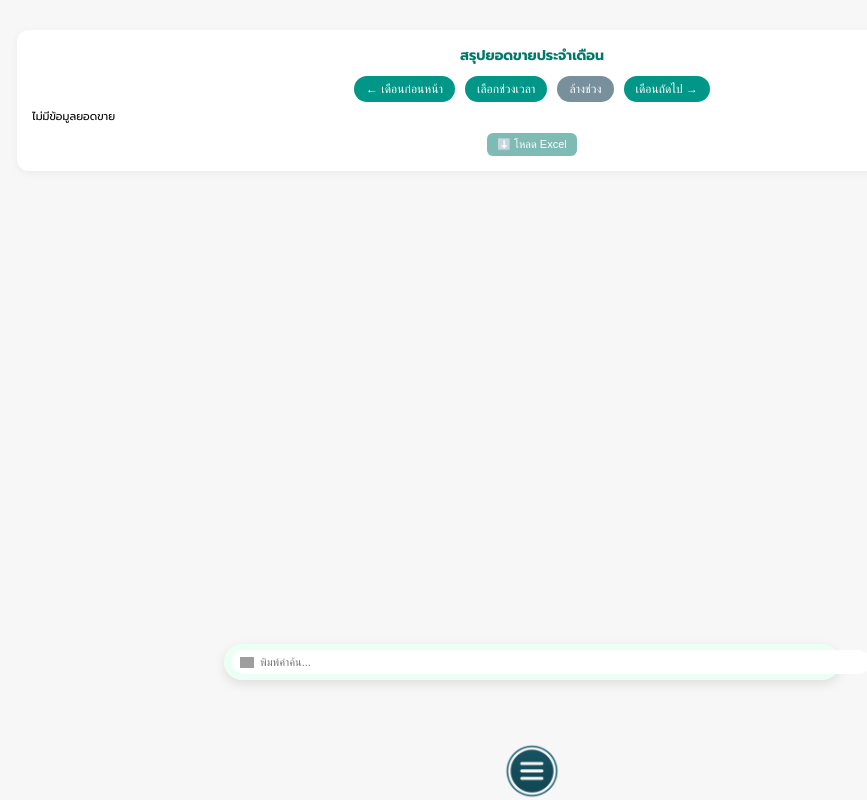
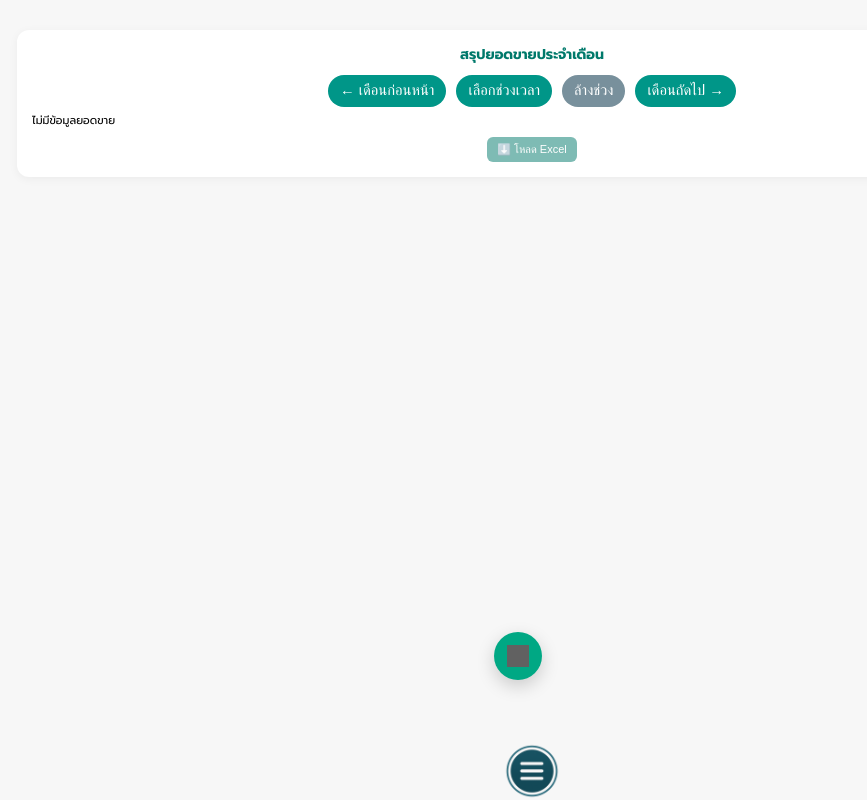
Before and after one commit to SumoSk/sumoapp, a Flask app: page /sale_summary in a window 1280 px wide. Shown: the whole page, without its empty margins (108-975 px from the left). Run offline with Flask 3, Linux system fonts and the light colour scheme; the visitor is signed in with stand-in values (Sample User, id 1); data that the repository does not hold is empty; parts of the project's set-up code (start-up, migrations or seed data) failed here and were passed over; some libraries are stand-ins or nearby versions; grey boxes are pictures that could not be loaded.

Commit message:
แก้ไข sale-summary.html และอัปเดตฟีเจอร์ใหม่

```diff
--- a/templates/sale-summary.html
+++ b/templates/sale-summary.html
@@ -3,25 +3,42 @@
 <head>
   <meta charset="UTF-8" />
   <meta name="viewport" content="width=device-width, initial-scale=1, viewport-fit=cover" />
+  <meta name="format-detection" content="telephone=no">
   <title>สรุปยอดขายประจำเดือน</title>
+
+  <!-- ฟอนต์: เร่งโหลด + กันเด้ง -->
+  <link rel="preconnect" href="https://fonts.googleapis.com">
+  <link rel="preconnect" href="https://fonts.gstatic.com" crossorigin>
   <link href="https://fonts.googleapis.com/css2?family=Prompt:wght@400;500;600;700&display=swap" rel="stylesheet" />
+
   <script src="https://cdn.jsdelivr.net/npm/html2canvas@1.4.1/dist/html2canvas.min.js"></script>
   <script src="https://cdn.jsdelivr.net/npm/chart.js"></script>
+
   <style>
     :root{ --teal:#00796b; --muted:#555; --teal-700:#006a60; --gray:#607d8b; }
-    body{ font-family:'Prompt','Segoe UI',sans-serif; margin:0; background:#f7f7f7; padding:10px; font-size:11px; }
 
-    /* Floating search */
-    .search-container{ position:fixed; bottom:120px; left:50%; transform:translateX(-50%); width:90%; max-width:600px; background:rgb(235,255,245); border-radius:20px; padding:6px 8px; box-shadow:0 4px 12px rgba(0,0,0,.1); z-index:1001; }
-    .search-container input{ width:100%; padding:6px 10px 6px 28px; font-size:11px; border:none; border-radius:30px; background:#fff url('https://cdn-icons-png.flaticon.com/512/622/622669.png') no-repeat 8px center/14px; color:#222; outline:none; }
+    html{ -webkit-text-size-adjust:100%; text-size-adjust:100%; }
+    body{
+      font-family:'Prompt','Segoe UI',sans-serif;
+      margin:0; background:#f7f7f7; padding:10px;
+      font-size:11px; line-height:1.45;
+    }
+    h2{ text-align:center; color:var(--teal); font-size:14px; margin:0; }
 
     /* Container */
     .container{ max-width:1000px; margin:20px auto; background:#fff; border-radius:12px; padding:15px; box-shadow:0 2px 10px rgba(0,0,0,.05); }
-    h2{ text-align:center; color:var(--teal); font-size:14px; margin:0; }
 
     /* Month nav */
     .month-nav{ display:flex; gap:10px; align-items:center; justify-content:center; margin:10px 0 6px; flex-wrap:wrap; }
-    .month-btn{ background:#009688; color:#fff; border:none; border-radius:999px; padding:6px 12px; font-size:12px; cursor:pointer; }
+    .month-btn,
+    .current-range,
+    .summary-card,
+    .btn,
+    table,
+    .search-panel input{
+      font-size:0.92rem; line-height:1.35;
+    }
+    .month-btn{ background:#009688; color:#fff; border:none; border-radius:999px; padding:6px 12px; cursor:pointer; }
     .month-btn:disabled{ opacity:.5; cursor:not-allowed; }
     .month-btn.ghost{ background:#78909c; }
     #monthPicker{ position:absolute; left:-9999px; width:0; height:0; }
@@ -39,7 +56,7 @@
     .month-summary{ text-align:center; font-size:12px; color:#0d47a1; padding:4px 0; background:#e3f2fd; border-radius:6px; }
     .compare{ text-align:center; margin-top:2px; font-size:11px; }
 
-    /* Toggle summary */
+    /* Summary card */
     .summary-card{ margin-top:12px; padding:8px; background:#f6f6f6; border:1px solid #ddd; border-radius:8px; font-size:11px; line-height:1.4em; }
     .btn{ display:inline-block; padding:5px 10px; background:#43a047; color:#fff; border:none; border-radius:6px; cursor:pointer; text-decoration:none; font-size:11px; }
     .btn:disabled{ opacity:.5; cursor:not-allowed; }
@@ -48,12 +65,61 @@
     .floating-toggle{ position:fixed; bottom:env(safe-area-inset-bottom, 18px); left:50%; transform:translateX(-50%); background:rgba(0,0,0,0); width:58px; height:58px; border-radius:50%; display:flex; justify-content:center; align-items:center; z-index:1000; cursor:pointer; }
     .floating-menu{ position:fixed; bottom:90px; left:50%; transform:translateX(-50%); background:#fff; border-radius:16px; padding:10px; display:none; flex-direction:column; align-items:center; gap:10px; box-shadow:0 6px 20px rgba(0,0,0,.2); z-index:999; max-height:60vh; overflow-y:auto; }
     .floating-menu a img{ width:52px; height:52px; }
+
+    /* ===== Floating Search: ไอคอน → ขยายเป็นช่อง ===== */
+    .search-wrap{
+      position:fixed; bottom:120px; left:50%; transform:translateX(-50%);
+      z-index:1001; display:flex; align-items:center; gap:8px;
+      width:90%; max-width:600px; justify-content:center;
+      pointer-events:none; /* ป้องกันชนกับคลิกด้านล่าง ยกเว้น element ข้างในจะเปิดเอง */
+    }
+    .search-fab{
+      pointer-events:auto;
+      display:flex; align-items:center; justify-content:center;
+      width:48px; height:48px; border-radius:50%;
+      background:#00a884; box-shadow:0 6px 18px rgba(0,0,0,.18);
+      border:none; cursor:pointer;
+    }
+    .search-fab img{ width:22px; height:22px; filter:invert(100%); }
+    .search-panel{
+      pointer-events:auto;
+      display:flex; align-items:center; gap:6px;
+      background:#ebfff5; border-radius:28px; padding:6px 10px;
+      box-shadow:0 4px 12px rgba(0,0,0,.1);
+      width:0; max-width:0; overflow:hidden;
+      transition:max-width .25s ease, padding .25s ease, opacity .2s;
+      opacity:0;
+    }
+    .search-wrap.open .search-panel{
+      max-width:600px; width:calc(100% - 70px); opacity:1; padding:6px 10px;
+    }
+    .search-panel input{
+      width:100%; border:none; outline:none; background:#fff;
+      border-radius:20px; padding:8px 12px; font-size:11px; color:#222;
+    }
+    .search-close{
+      border:none; background:#fff; border-radius:50%; width:28px; height:28px; cursor:pointer;
+      display:flex; align-items:center; justify-content:center; box-shadow:0 1px 3px rgba(0,0,0,.12);
+    }
+    .search-close:before{ content:'×'; font-size:18px; line-height:1; }
+
+    /* iOS tweak */
+    @supports (-webkit-touch-callout: none) {
+      html{ -webkit-text-size-adjust:100% !important; }
+    }
   </style>
 </head>
 <body>
 
-  <div class="search-container">
-    <input type="text" id="searchInput" placeholder="พิมพ์คำค้น..." />
+  <!-- Floating Search: ไอคอนแว่นขยาย -->
+  <div class="search-wrap" id="searchWrap" aria-label="ค้นหา">
+    <button class="search-fab" id="searchFab" title="ค้นหา">
+      <img alt="search" src="https://cdn-icons-png.flaticon.com/512/622/622669.png" />
+    </button>
+    <div class="search-panel" id="searchPanel" role="search">
+      <input type="text" id="searchInput" placeholder="พิมพ์คำค้น..." aria-label="ช่องค้นหา" />
+      <button class="search-close" id="searchCloseBtn" title="ปิดค้นหา" aria-label="ปิดค้นหา"></button>
+    </div>
   </div>
 
   <div class="container">
@@ -89,7 +155,6 @@
     <a href="{{ url_for('inventory') }}"><img src="{{ url_for('static', filename='icon/icon_inventory.png') }}" alt="inventory" /></a>
   </div>
 
-  <!-- Excel lib -->
   <script src="https://cdn.sheetjs.com/xlsx-latest/package/dist/xlsx.full.min.js"></script>
 
   <!-- Modal ลูกค้า -->
@@ -124,7 +189,7 @@
 
   <script>
   document.addEventListener('DOMContentLoaded', () => {
-    // ===== Config & Helpers =====
+    // ===== Helpers =====
     const subOptionsMap = {
       "โบทอค": ["Aestox 50 u", "Aestox 100 u", "Allergan 50 u", "Allergan 100 u"],
       "ฟิลเลอร์": ["Neuramis สีดำ", "Neuramis สีทอง", "E.P.T.Q ระบุสีด้วย", "Restylane ระบุสีด้วย"],
@@ -138,7 +203,6 @@
 
     const thaiMonthsFull = ["มกราคม","กุมภาพันธ์","มีนาคม","เมษายน","พฤษภาคม","มิถุนายน","กรกฎาคม","สิงหาคม","กันยายน","ตุลาคม","พฤศจิกายน","ธันวาคม"];
 
-    // รองรับคอมมา/สัญลักษณ์เงิน
     const ITEM_RE = /^(.*?)\s*(?:\((.*?)\))?\s*-\s*(\d+)\s*ชิ้น(?:\s*[xX*]\s*([\d,.\s]+)(?:\s*(?:บาท|฿))?)?/;
     function parseCurrency(v){
       if (v == null) return 0;
@@ -152,7 +216,6 @@
       if(!m) return null;
       return { main:(m[1]||'').trim(), sub:(m[2]||'').trim(), qty:parseInt(m[3],10)||0, price:parseCurrency(m[4]) };
     }
-
     function formatDate(dateStr){ if(!dateStr) return ''; const [y,m,d] = dateStr.split('-'); return `${d}/${m}/${y.slice(-2)}`; }
     function monthLabel(ym){ const [y,m]=ym.split('-').map(n=>parseInt(n,10)); return `${thaiMonthsFull[m-1]} ${y}`; }
     function daysInMonth(year, month){ return new Date(year, month, 0).getDate(); }
@@ -163,7 +226,6 @@
 
     // ===== State =====
     let allCustomerRecords = [];
-    let allSalesRecords = [];
     let groupedByMonth = {};
     let monthsSorted = [];
     let selectedMonth = null; // 'YYYY-MM'
@@ -171,7 +233,6 @@
     let rangeEnd = null;      // 'YYYY-MM'
     let chartInstance = null;
 
-    const rangeBadge = () => document.getElementById('rangeBadge');
     const isRangeActive = () => !!(rangeStart && rangeEnd);
 
     // ===== Fetch & Init =====
@@ -190,7 +251,6 @@
 
     function saveAllRecords(records){
       allCustomerRecords = records;
-      allSalesRecords = records;
 
       groupedByMonth = {};
       records.forEach(rec=>{
@@ -218,7 +278,7 @@
     }
 
     function updateRangeBadge(){
-      const badge = rangeBadge();
+      const badge = document.getElementById('rangeBadge');
       if (isRangeActive()){
         badge.style.display = 'inline-block';
         badge.textContent = `${monthLabel(rangeStart)} – ${monthLabel(rangeEnd)}`;
@@ -228,23 +288,23 @@
       }
     }
 
-    // ===== Rendering Switch =====
+    // ===== Rendering switch =====
     function renderView(){
       if (isRangeActive()) renderSelectedRange(); else renderSelectedMonth();
-      // รีเซ็ตผลการค้นหาเมื่อเปลี่ยนมุมมอง
-      const si = document.getElementById('searchInput');
-      if (si){ si.value = ''; onSearch(); }
+      // รีเซ็ตผลค้นหาเมื่อเปลี่ยนมุมมอง และพับช่อง
+      const input = document.getElementById('searchInput');
+      if (input){ input.value=''; onSearch(); }
+      toggleSearch(false);
     }
 
-    // ===== Utility destroy chart safe =====
     function destroyChart(){
       if (chartInstance && typeof chartInstance.destroy === 'function') {
-        try { chartInstance.destroy(); } catch {}
+        try{ chartInstance.destroy(); }catch{}
         chartInstance = null;
       }
     }
 
-    // ===== Rendering (ช่วงเวลา) =====
+    // ===== Rendering: Range =====
     function renderSelectedRange(){
       const reviewSection = document.getElementById('reviewSection');
       reviewSection.innerHTML = '';
@@ -277,7 +337,7 @@
       if(currentDate !== '') pushDayTotal();
       reviewSection.appendChild(table);
 
-      // Item summary
+      // สรุปรายการ
       const itemSummary = {}; const itemTotal = {}; const promoItemSummary = {}; const promoItemTotal = {};
       recs.forEach(rec=>{
         (rec.items||[]).forEach(text=>{
@@ -312,7 +372,7 @@
       const summaryDiv = document.createElement('div'); summaryDiv.className='summary-card';
       const summaryHTML = `${renderItemSummary('⭐ สินค้าทั่วไป', itemSummary, itemTotal, normalAmount)}${renderItemSummary('🎁 โปรโมชั่น', promoItemSummary, promoItemTotal, promoAmount)}`;
 
-      // เพิ่มสรุปช่องทางชำระเงิน
+      // ชำระเงิน
       const paymentMap = {};
       recs.forEach(r=>{
         const key = (r.payment || 'ไม่ระบุ').trim();
@@ -328,7 +388,6 @@
       summaryDiv.innerHTML = `<button class="btn" id="toggleSummaryBtn" type="button" aria-expanded="false">📦 สรุปรายการขายแยกหมวดหมู่</button><div id="summaryContent" style="display:none;">${summaryHTML}${paymentHtml}</div>`;
       reviewSection.appendChild(summaryDiv);
 
-      // bind toggle
       const tbtn = document.getElementById('toggleSummaryBtn');
       const scnt = document.getElementById('summaryContent');
       if (tbtn && scnt){
@@ -354,7 +413,7 @@
       }
     }
 
-    // ===== Rendering (เฉพาะเดือนที่เลือก) =====
+    // ===== Rendering: Month =====
     function renderSelectedMonth(){
       const reviewSection = document.getElementById('reviewSection');
       reviewSection.innerHTML = '';
@@ -363,7 +422,6 @@
       const recs = groupedByMonth[selectedMonth].slice();
       const total = recs.reduce((sum, r)=> sum + parseCurrency(r.amount), 0);
 
-      // รวมตามรายการย่อย
       const itemSummary = {}; const itemTotal = {}; const promoItemSummary = {}; const promoItemTotal = {};
       recs.forEach(rec=>{
         (rec.items||[]).forEach(text=>{
@@ -373,7 +431,6 @@
         });
       });
 
-      // Header + compare
       const [y,m] = selectedMonth.split('-').map(n=>parseInt(n,10));
       const monthIndex = m-1;
       const summaryRow = document.createElement('div'); summaryRow.className='month-summary'; summaryRow.textContent = `📆 ${thaiMonthsFull[monthIndex]} ${y} — ยอดรวม ${total.toLocaleString()} บาท`;
@@ -472,7 +529,7 @@
       }
     }
 
-    // ===== สร้างแถว (รวมหมายเหตุสีแดงตัวเล็ก) =====
+    // ===== Row builder (มีหมายเหตุสีแดงตัวเล็ก) =====
     function buildRow(r, subIndex){
       const tr = document.createElement('tr');
 
@@ -514,7 +571,7 @@
       return tr;
     }
 
-    // ===== Month Nav Events =====
+    // ===== Month Nav =====
     function updateMonthButtons(){
       const idx = monthsSorted.indexOf(selectedMonth);
       const disabled = isRangeActive();
@@ -524,20 +581,12 @@
       if (btnNext) btnNext.disabled = disabled || (idx >= monthsSorted.length-1);
     }
 
-    const btnPrev = document.getElementById('btnPrev');
-    const btnNext = document.getElementById('btnNext');
-    const btnPick = document.getElementById('btnPick');
-    const btnClear = document.getElementById('btnClear');
+    document.getElementById('btnPrev')?.addEventListener('click', ()=>{ const idx=monthsSorted.indexOf(selectedMonth); if(idx>0){ selectedMonth = monthsSorted[idx-1]; renderView(); updateMonthButtons(); }});
+    document.getElementById('btnNext')?.addEventListener('click', ()=>{ const idx=monthsSorted.indexOf(selectedMonth); if(idx<monthsSorted.length-1){ selectedMonth = monthsSorted[idx+1]; renderView(); updateMonthButtons(); }});
+    document.getElementById('btnPick')?.addEventListener('click', ()=>{ openMonthModal(); });
+    document.getElementById('btnClear')?.addEventListener('click', ()=>{ setupMonthState(); renderView(); updateMonthButtons(); });
 
-    btnPrev?.addEventListener('click', ()=>{ const idx=monthsSorted.indexOf(selectedMonth); if(idx>0){ selectedMonth = monthsSorted[idx-1]; renderView(); updateMonthButtons(); }});
-    btnNext?.addEventListener('click', ()=>{ const idx=monthsSorted.indexOf(selectedMonth); if(idx<monthsSorted.length-1){ selectedMonth = monthsSorted[idx+1]; renderView(); updateMonthButtons(); }});
-    btnPick?.addEventListener('click', ()=>{ openMonthModal(); });
-    btnClear?.addEventListener('click', ()=>{ setupMonthState(); renderView(); updateMonthButtons(); });
-
-    // ===== Search =====
-    const downloadExcelBtn = document.getElementById('downloadExcelBtn');
-    downloadExcelBtn?.addEventListener('click', downloadExcel);
-
+    // ===== Search logic =====
     const onSearch = debounce(()=>{
       const val = (document.getElementById('searchInput').value||'').trim().toLowerCase();
       const tbody = document.querySelector('table tbody');
@@ -574,6 +623,32 @@
     }, 200);
     document.getElementById('searchInput')?.addEventListener('input', onSearch);
 
+    // ===== Floating Search toggle =====
+    const wrap = document.getElementById('searchWrap');
+    const fab = document.getElementById('searchFab');
+    const panel = document.getElementById('searchPanel');
+    const closeBtn = document.getElementById('searchCloseBtn');
+    function toggleSearch(open){
+      if(!wrap) return;
+      if(open){
+        wrap.classList.add('open');
+        setTimeout(()=> document.getElementById('searchInput')?.focus(), 10);
+      }else{
+        wrap.classList.remove('open');
+      }
+    }
+    fab?.addEventListener('click', (e)=>{ e.stopPropagation(); toggleSearch(true); });
+    closeBtn?.addEventListener('click', (e)=>{ e.stopPropagation(); document.getElementById('searchInput').value=''; onSearch(); toggleSearch(false); });
+    document.addEventListener('click', (e)=>{
+      if(!wrap.classList.contains('open')) return;
+      const t = e.target;
+      if(!(wrap.contains(t))) toggleSearch(false);
+    });
+    // กด ESC ปิดช่องค้นหา
+    document.addEventListener('keydown', (e)=>{
+      if(e.key === 'Escape' && wrap.classList.contains('open')){ document.getElementById('searchInput').value=''; onSearch(); toggleSearch(false); }
+    });
+
     // ===== Floating Menu =====
     const floatingToggle = document.getElementById('floatingToggle');
     const floatingMenu = document.getElementById('floatingMenu');
@@ -587,33 +662,8 @@
       const key = decodeURIComponent(el.dataset.key || '');
       openCustomerModal(key);
     });
-
-    const closeCustomerModalBtn = document.getElementById('closeCustomerModalBtn');
-    closeCustomerModalBtn?.addEventListener('click', closeCustomerModal);
-
-    const customerModal = document.getElementById('customer-modal');
-    customerModal?.addEventListener('click', (e)=>{ if(e.target && e.target.id === 'customer-modal') closeCustomerModal(); });
-
-    // ===== Month Modal =====
-    const monthModal = document.getElementById('month-modal');
-    const monthBox = document.getElementById('month-modal-box');
-    const monthCloseBtn = document.getElementById('monthCloseBtn');
-    const monthCancelBtn = document.getElementById('monthCancelBtn');
-    const monthOkBtn = document.getElementById('monthOkBtn');
-
-    monthModal?.addEventListener('click', (e)=>{ if (e.target && e.target.id === 'month-modal') closeMonthModal(); });
-    monthBox?.addEventListener('click', (e)=>{ e.stopPropagation(); });
-    monthCloseBtn?.addEventListener('click', closeMonthModal);
-    monthCancelBtn?.addEventListener('click', closeMonthModal);
-    monthOkBtn?.addEventListener('click', confirmMonthModal);
-
-    // ===== Escape to close modals =====
-    document.addEventListener('keydown', (e)=>{
-      if(e.key === 'Escape'){
-        closeCustomerModal();
-        closeMonthModal();
-      }
-    });
+    document.getElementById('closeCustomerModalBtn')?.addEventListener('click', closeCustomerModal);
+    document.getElementById('customer-modal')?.addEventListener('click', (e)=>{ if(e.target && e.target.id === 'customer-modal') closeCustomerModal(); });
 
     function openCustomerModal(key){
       const records = allCustomerRecords.filter(r=> `${r.name}|${r.phone}` === key);
@@ -671,7 +721,7 @@
       const modal = document.getElementById('modal-content');
       modal.innerHTML = '';
 
-      // ปุ่มบันทึก (ป้องกันซ้ำ)
+      // ปุ่มบันทึกรูป
       const box = document.getElementById('customer-modal-box');
       if (box && !box.querySelector('#modal-save-controls')) {
         const controls = document.createElement('div');
@@ -712,9 +762,7 @@
 
       document.getElementById('customer-modal').style.display='flex';
     }
-
     function closeCustomerModal(){ const m = document.getElementById('customer-modal'); if (m) m.style.display='none'; }
-
     function saveModalAsImage(){
       const node = document.getElementById('modal-content');
       if(!node){ alert('ไม่พบเนื้อหาใน modal'); return; }
@@ -735,19 +783,15 @@
     }
 
     // ===== Excel Export =====
+    document.getElementById('downloadExcelBtn')?.addEventListener('click', downloadExcel);
     function downloadExcel(){
-      if(!allSalesRecords || allSalesRecords.length===0){ alert('ไม่มีข้อมูลให้ดาวน์โหลด'); return; }
+      const allMonths = isRangeActive()
+        ? monthsSorted.filter(m=> m >= rangeStart && m <= rangeEnd)
+        : (selectedMonth ? [selectedMonth] : []);
+      const recs = allMonths.flatMap(m=> groupedByMonth[m] || []);
+      if(!recs.length){ alert('ไม่มีข้อมูลให้ดาวน์โหลด'); return; }
 
-      let recs = [];
-      let filename = '';
-      if (isRangeActive()){
-        const monthsInRange = monthsSorted.filter(m=> m >= rangeStart && m <= rangeEnd);
-        recs = monthsInRange.flatMap(m=> groupedByMonth[m] || []);
-        filename = `ยอดขาย_${rangeStart}_ถึง_${rangeEnd}.xlsx`;
-      } else {
-        recs = (groupedByMonth[selectedMonth]||[]).slice();
-        filename = `ยอดขาย_${selectedMonth||'ทั้งหมด'}.xlsx`;
-      }
+      const filename = isRangeActive() ? `ยอดขาย_${rangeStart}_ถึง_${rangeEnd}.xlsx` : `ยอดขาย_${selectedMonth||'ทั้งหมด'}.xlsx`;
 
       const sortedRecs = recs.slice().sort((a,b)=> new Date(b.date) - new Date(a.date));
       const ws_data = [];
@@ -777,7 +821,7 @@
       XLSX.writeFile(workbook, filename);
     }
 
-    // ===== Month Range Modal APIs =====
+    // ===== Month Range Modal =====
     function openMonthModal(){
       const mm = document.getElementById('month-modal');
       const inputStart = document.getElementById('monthStart');
@@ -799,8 +843,22 @@
       updateMonthButtons();
       closeMonthModal();
     }
+    document.getElementById('month-modal')?.addEventListener('click', (e)=>{ if (e.target && e.target.id === 'month-modal') closeMonthModal(); });
+    document.getElementById('month-modal-box')?.addEventListener('click', (e)=>{ e.stopPropagation(); });
+    document.getElementById('monthCloseBtn')?.addEventListener('click', closeMonthModal);
+    document.getElementById('monthCancelBtn')?.addEventListener('click', closeMonthModal);
+    document.getElementById('monthOkBtn')?.addEventListener('click', confirmMonthModal);
 
-    // expose for button handlers
+    // ESC ปิดทุก modal
+    document.addEventListener('keydown', (e)=>{
+      if(e.key === 'Escape'){
+        closeCustomerModal();
+        closeMonthModal();
+        if(document.getElementById('searchWrap').classList.contains('open')){ document.getElementById('searchInput').value=''; onSearch(); toggleSearch(false); }
+      }
+    });
+
+    // expose
     window.openMonthModal = openMonthModal;
     window.closeMonthModal = closeMonthModal;
     window.confirmMonthModal = confirmMonthModal;
```
